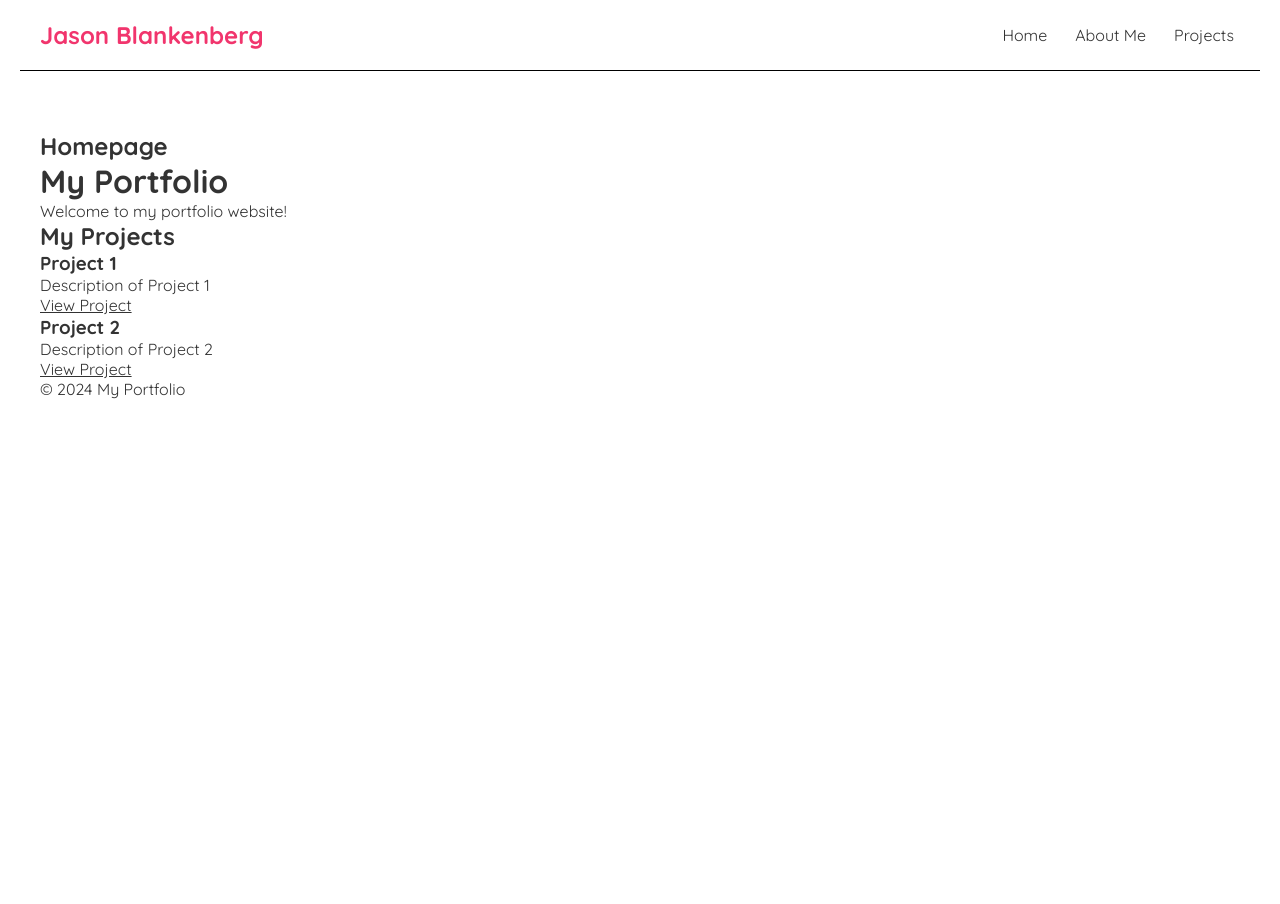
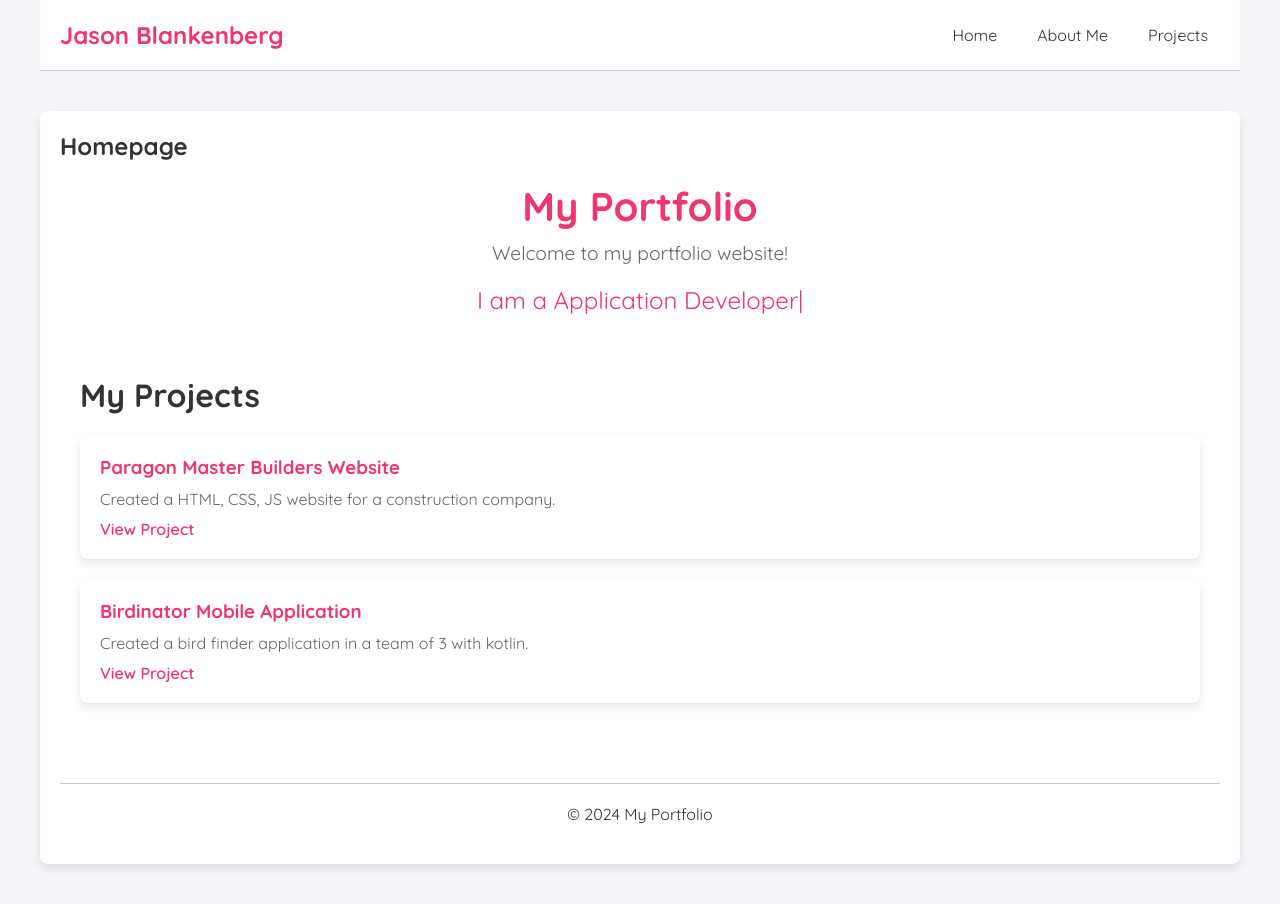
Before and after one commit to Darkinsator/portfolio, a React (Create React App) app: page / in a window 1280 px wide. Before the commit the page ends 800 px from the top, so only its background shows below. Built offline with nearby package versions, Linux system fonts and the light colour scheme.

Commit message:
added type animation

```diff
--- a/package.json
+++ b/package.json
@@ -10,6 +10,7 @@
     "react-dom": "^18.3.1",
     "react-router-dom": "^6.23.0",
     "react-scripts": "^5.0.1",
+    "react-type-animation": "^3.2.0",
     "web-vitals": "^2.1.4"
   },
   "scripts": {
--- a/src/Home.js
+++ b/src/Home.js
@@ -1,24 +1,43 @@
+import React from 'react';
+import { TypeAnimation } from 'react-type-animation';
+import './index.css';
+
 const Home = () => {
   return (
     <div className="home">
       <h2>Homepage</h2>
-
       <header className="App-header">
         <h1>My Portfolio</h1>
         <p>Welcome to my portfolio website!</p>
+        <TypeAnimation
+          sequence={[
+            'I am a Web Developer',
+            2000,
+            'I am a Application Developer',
+            2000,
+            'I am a Full Stack Developer',
+            2000,
+            'I am a YORU GAMER!',
+            2000
+          ]}
+          wrapper="span"
+          speed={50}
+          style={{ fontSize: '1.5em', display: 'block', marginTop: '20px', color: '#f1356d' }}
+          repeat={Infinity}
+        />
       </header>
       <main>
         <section className="projects">
           <h2>My Projects</h2>
           <div className="project">
-                        <h3>Project 1</h3>
-                        <p>Description of Project 1</p>
-                        <a href="#">View Project</a>
+            <h3>Paragon Master Builders Website</h3>
+            <p>Created a HTML, CSS, JS website for a construction company.</p>
+            <a href="https://github.com/Darkinsator/ParagonMB">View Project</a>
           </div>
           <div className="project">
-                        <h3>Project 2</h3>
-                        <p>Description of Project 2</p>
-                        <a href="#">View Project</a>
+            <h3>Birdinator Mobile Application</h3>
+            <p>Created a bird finder application in a team of 3 with kotlin.</p>
+            <a href="https://github.com/DeCharter/OPSC_POE_App">View Project</a>
           </div>
           {/* Add more projects here */}
         </section>
@@ -26,10 +45,8 @@ const Home = () => {
       <footer>
         <p>© 2024 My Portfolio</p>
       </footer>
-
-
-
     </div>
   );
-}
+};
+
 export default Home;
--- a/src/index.css
+++ b/src/index.css
@@ -1,39 +1,135 @@
 @import url('https://fonts.googleapis.com/css2?family=Quicksand:wght@300;400;500;600;700&display=swap');
 
-/* base styles */
+/* Base styles */
 * {
   margin: 0;
-  font-family: "Quicksand";
+  padding: 0;
+  box-sizing: border-box;
+  font-family: 'Quicksand', sans-serif;
   color: #333;
 }
+
+body {
+  background-color: #f4f4f9;
+}
+
+/* Navbar styles */
 .navbar {
   padding: 20px;
   display: flex;
   align-items: center;
   max-width: 1200px;
   margin: 0 auto;
-  border-bottom: 1px solid #000000;
+  border-bottom: 1px solid #ccc;
+  background-color: #fff;
 }
+
 .navbar h1 {
   color: #f1356d;
 }
+
 .navbar .links {
   margin-left: auto;
 }
+
 .navbar a {
   margin-left: 16px;
   text-decoration: none;
-  padding: 6px;
+  padding: 6px 12px;
+  color: #333;
+  border-radius: 4px;
+  transition: background-color 0.3s ease;
 }
+
 .navbar a:hover {
-  color: #f1356d;
+  background-color: #f1356d;
+  color: #fff;
 }
+
+/* Content styles */
 .content {
   max-width: 1200px;
   margin: 40px auto;
   padding: 20px;
+  background-color: #fff;
+  border-radius: 8px;
+  box-shadow: 0 4px 8px rgba(0, 0, 0, 0.1);
 }
+
+/* Home component styles */
 .home h2 {
   text-align: left;
+  margin-bottom: 20px;
+  color: #333;
+}
 
+/* Header styles */
+.App-header {
+  text-align: center;
+  margin-bottom: 40px;
 }
+
+.App-header h1 {
+  font-size: 2.5em;
+  margin-bottom: 10px;
+  color: #f1356d;
+}
+
+.App-header p {
+  font-size: 1.2em;
+  color: #666;
+}
+
+/* Projects section styles */
+.projects {
+  padding: 20px;
+}
+
+.projects h2 {
+  font-size: 2em;
+  margin-bottom: 20px;
+  color: #333;
+}
+
+.project {
+  background-color: #fff;
+  padding: 20px;
+  margin-bottom: 20px;
+  border-radius: 8px;
+  box-shadow: 0 4px 8px rgba(0, 0, 0, 0.1);
+  transition: transform 0.3s ease;
+}
+
+.project h3 {
+  margin-bottom: 10px;
+  color: #f1356d;
+}
+
+.project p {
+  margin-bottom: 10px;
+  color: #666;
+}
+
+.project a {
+  color: #f1356d;
+  text-decoration: none;
+  font-weight: 600;
+}
+
+.project a:hover {
+  text-decoration: underline;
+}
+
+.project:hover {
+  transform: translateY(-10px);
+}
+
+/* Footer styles */
+footer {
+  text-align: center;
+  padding: 20px;
+  background-color: #fff;
+  border-top: 1px solid #ccc;
+  margin-top: 40px;
+  color: #666;
+}
```
Also changed, not shown: 1 other file (tests, documents, lock files or other folders). Lines whose indentation alone changed are shown as unchanged.
